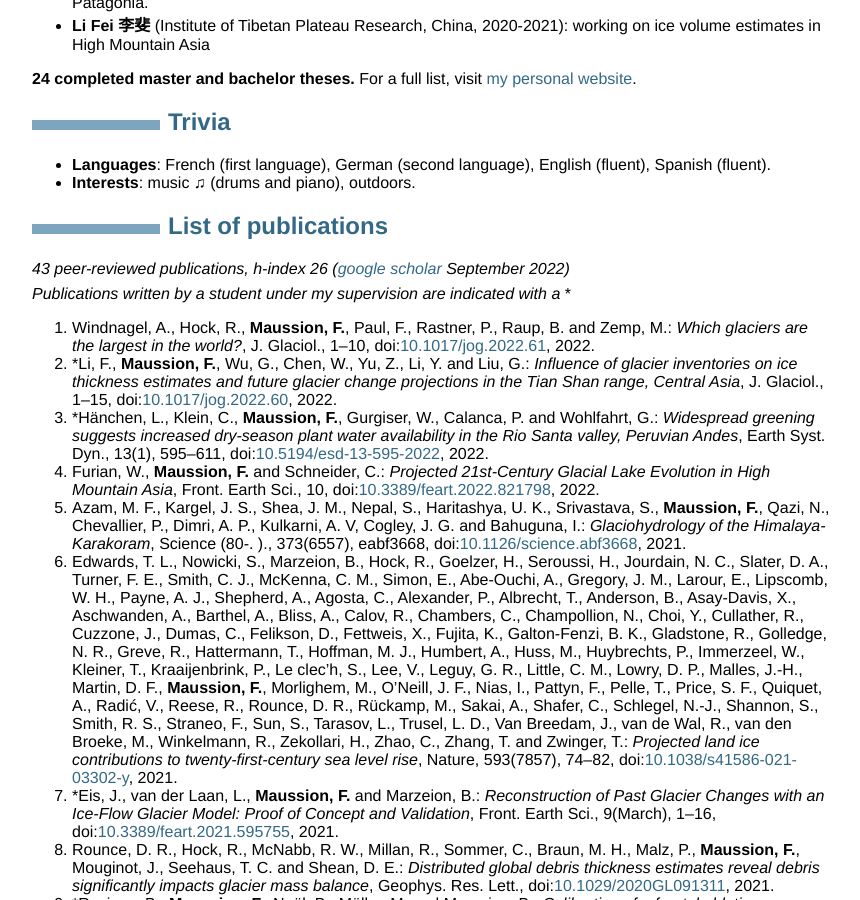
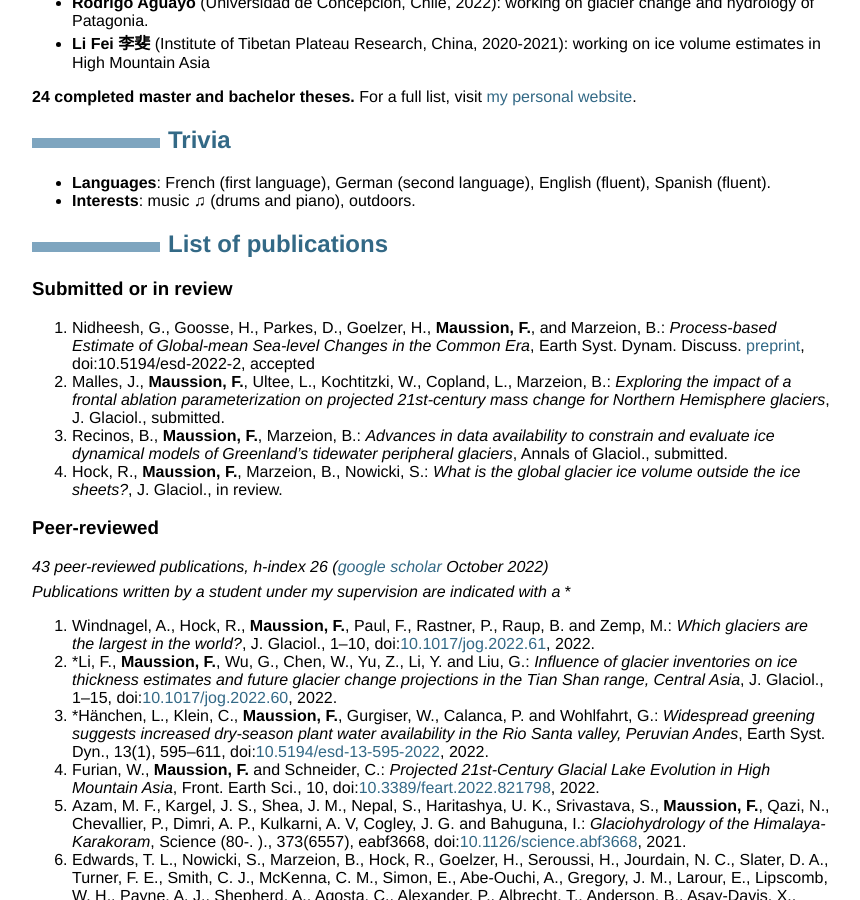
Before and after one commit to fmaussion/fmaussion.github.io, a Jekyll site: the page cv/cv_maussion.html, which Jekyll copies as it is, in a window 1280 px wide and 900 px high, scrolled down 2995 px. Shown: the whole window, without its empty margins (208-1068 px from the left). Built offline with Jekyll 4.4.1, drawn with Linux system fonts in a browser that asks for light colours; some of the changed text lies outside the part shown.

Commit message:
update CV

```diff
--- a/cv/cv_maussion.html
+++ b/cv/cv_maussion.html
@@ -120,7 +120,7 @@
 ORCID: <a href="https://orcid.org/0000-0002-3211-506X" target="_blank">0000-0002-3211-506X</a> • GitHub: <a href="https://github.com/fmaussion" target="_blank">fmaussion</a> • Twitter: <a href="https://twitter.com/FabClimate" target="_blank">FabClimate</a><br />
 </p>
 <hr />
-<p><em>Last updated: September 2022</em></p>
+<p><em>Last updated: October 2022</em></p>
 <h2 id="professional-career">Professional career</h2>
 <dl>
 <dt>Since 2021</dt>
@@ -204,7 +204,7 @@
 <dd>Map visualization and WRF model analysis software based on xarray (<a href="https://salem.readthedocs.io" target="_blank">salem.readthedocs.io</a>). <em>Main developer</em>.
 </dd>
 <dt>HAR</dt>
-<dd>High Asia Refined analysis (<a href="https://www.klima.tu-berlin.de/HAR" target="_blank">HAR</a>), atmospheric dataset for High Mountain Asia (&gt;500 citations). <em>Main developer.</em>
+<dd>High Asia Refined analysis (<a href="https://www.klima.tu-berlin.de/HAR" target="_blank">HAR</a>), openly accessible high-resolution climate dataset for the Tibetan Plateau and adjacent regions, which has facilitated an estimated several dozens of peer-reviewed publications. <em>Main developer.</em>
 </dd>
 <dt>RGItools</dt>
 <dd>Suite of scripting tools and data accompanying the production process of the Randolph Glacier Inventory (<a href="https://www.glims.org/RGI/" target="_blank">RGI</a>). Topography data (<a href="https://rgitools.readthedocs.io/en/latest/dems.html" target="_blank">RGI-TOPO</a>), data processing chain (<a href="https://github.com/GLIMS-RGI/rgi7_scripts" target="_blank">RGI-scripts</a>), and more. <em>Project leader.</em>
@@ -262,7 +262,15 @@
 <li><strong>Interests</strong>: music ♫ (drums and piano), outdoors.</li>
 </ul>
 <h2 id="list-of-publications">List of publications</h2>
-<p><em>43 peer-reviewed publications, h-index 26 (<a href="https://scholar.google.com/citations?user=tTpQiSgAAAAJ&amp;hl=fr" target="_blank">google scholar</a> September 2022)</em></p>
+<h3 id="submitted-or-in-review">Submitted or in review</h3>
+<ol type="1">
+<li>Nidheesh, G., Goosse, H., Parkes, D., Goelzer, H., <strong>Maussion, F.</strong>, and Marzeion, B.: <em>Process-based Estimate of Global-mean Sea-level Changes in the Common Era</em>, Earth Syst. Dynam. Discuss. <a href="https://doi.org/10.5194/esd-2022-2" target="_blank">preprint</a>, doi:10.5194/esd-2022-2, accepted</li>
+<li>Malles, J., <strong>Maussion, F.</strong>, Ultee, L., Kochtitzki, W., Copland, L., Marzeion, B.: <em>Exploring the impact of a frontal ablation parameterization on projected 21st-century mass change for Northern Hemisphere glaciers</em>, J. Glaciol., submitted.</li>
+<li>Recinos, B., <strong>Maussion, F.</strong>, Marzeion, B.: <em>Advances in data availability to constrain and evaluate ice dynamical models of Greenland’s tidewater peripheral glaciers</em>, Annals of Glaciol., submitted.</li>
+<li>Hock, R., <strong>Maussion, F.</strong>, Marzeion, B., Nowicki, S.: <em>What is the global glacier ice volume outside the ice sheets?</em>, J. Glaciol., in review.</li>
+</ol>
+<h3 id="peer-reviewed">Peer-reviewed</h3>
+<p><em>43 peer-reviewed publications, h-index 26 (<a href="https://scholar.google.com/citations?user=tTpQiSgAAAAJ&amp;hl=fr" target="_blank">google scholar</a> October 2022)</em></p>
 <p><em>Publications written by a student under my supervision are indicated with a</em> *</p>
 <ol type="1">
 <li>Windnagel, A., Hock, R., <strong>Maussion, F.</strong>, Paul, F., Rastner, P., Raup, B. and Zemp, M.: <em>Which glaciers are the largest in the world?</em>, J. Glaciol., 1–10, doi:<a href="https://doi.org/10.1017/jog.2022.61" target="_blank">10.1017/jog.2022.61</a>, 2022.</li>
```
Also changed, not shown: other parts of cv/cv_maussion.html (+2 -2 lines), 1 other file.
